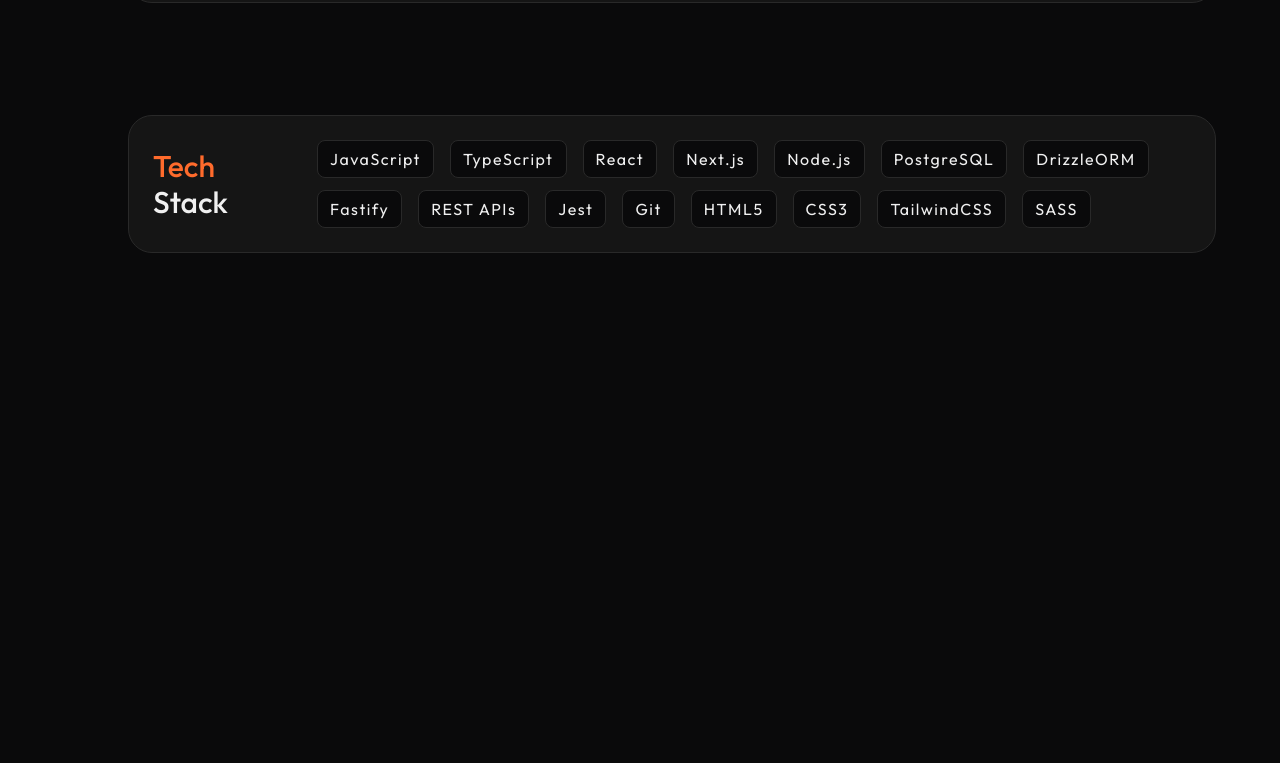
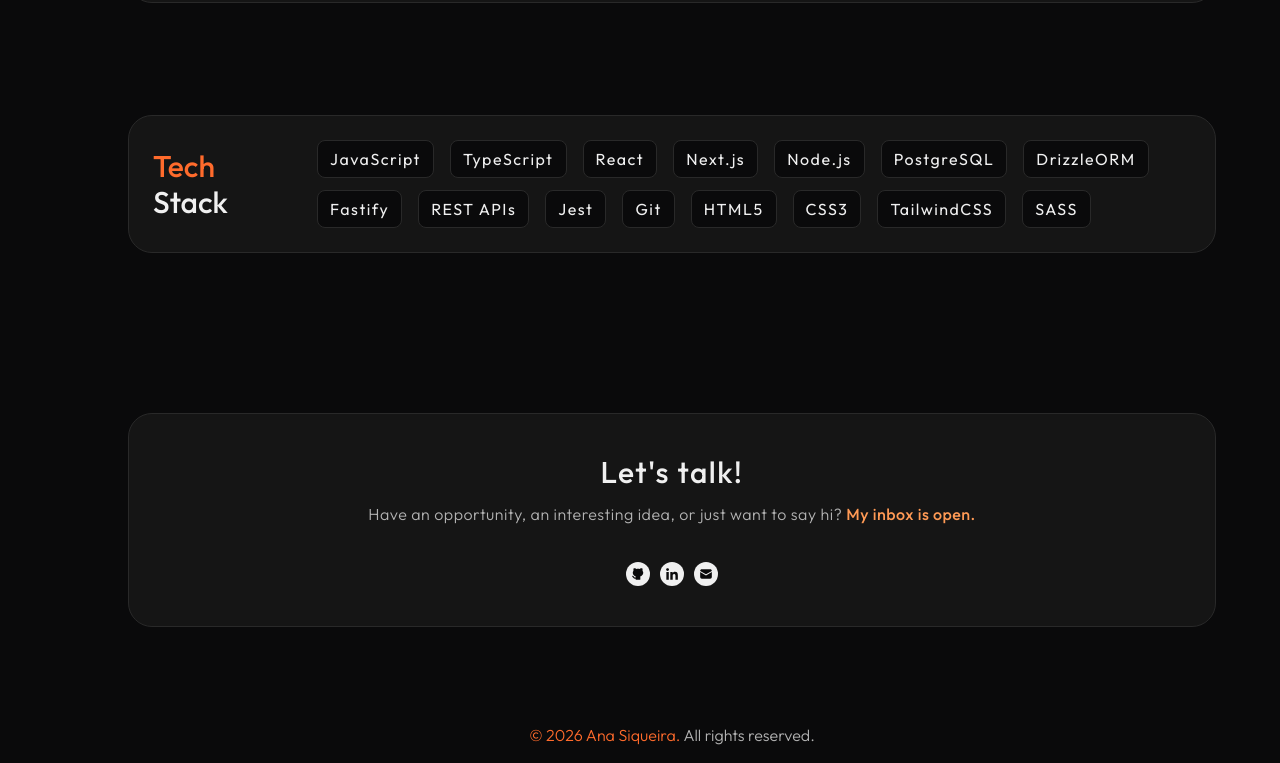
Before and after one commit to itsmesiq/portfolio, a Next.js app: page / in a window 1280 px wide. Shown: the part 1770-2533 px from the top of the page. Before the commit the page ends 2135 px from the top, so only its background shows below. Built offline with nearby package versions, Linux system fonts and the light colour scheme; no server answers.

Commit message:
feat: add Footer component

```diff
--- a/src/app/page.tsx
+++ b/src/app/page.tsx
@@ -1,3 +1,4 @@
+import { Footer } from '@/components/Footer';
 import { Hero } from '@/components/Hero';
 import { Navigation } from '@/components/Navigation';
 import { Projects } from '@/components/Projects';
@@ -5,13 +6,14 @@
 
 export default function Home() {
     return (
-        <div className="relative flex h-full w-full justify-center px-5 py-8 md:px-8 lg:px-16 lg:pt-20 lg:pl-32">
+        <div className="relative flex h-full w-full justify-center px-5 pt-8 md:px-8 lg:px-16 lg:pt-20 lg:pl-32">
             <Navigation />
 
             <main className="flex w-fit flex-col items-center">
                 <Hero />
                 <Projects />
                 <TechStack />
+                <Footer />
             </main>
         </div>
     );
--- /dev/null
+++ b/src/components/Footer.tsx
@@ -0,0 +1,52 @@
+import Image from 'next/image';
+
+export function Footer() {
+    return (
+        <footer className="w-full min-w-0">
+            <div className="my-20 flex w-full flex-col items-center rounded-3xl border border-stroke bg-surface p-10">
+                <h2 className="text-3xl font-medium tracking-[1.5px]">Let&apos;s talk!</h2>
+                <p className="py-3 text-center text-base font-light tracking-[0.5px] text-muted">
+                    Have an opportunity, an interesting idea, or just want to say hi?{' '}
+                    <span className="font-medium text-accent">My inbox is open.</span>
+                </p>
+                <div className="mt-6 flex items-center gap-2.5 lg:gap-2 xl:gap-2.5">
+                    <a href="https://github.com/itsmesiq" aria-label="GitHub">
+                        <Image
+                            src="/icons/github.svg"
+                            alt="GitHub"
+                            width={24}
+                            height={24}
+                            className="lg:size-5 xl:size-6"
+                        />
+                    </a>
+                    <a href="https://www.linkedin.com/in/itsmesiq/" aria-label="LinkedIn">
+                        <Image
+                            src="/icons/linkedin.svg"
+                            alt="LinkedIn"
+                            width={24}
+                            height={24}
+                            className="lg:size-5 xl:size-6"
+                        />
+                    </a>
+                    <a href="mailto:anasiqueira.serpentis@gmail.com" aria-label="Email">
+                        <Image
+                            src="/icons/email.svg"
+                            alt="Email"
+                            width={24}
+                            height={24}
+                            className="lg:size-5 xl:size-6"
+                        />
+                    </a>
+                </div>
+            </div>
+            <div className="flex w-full items-center justify-center py-4">
+                <p className="text-base font-light text-muted">
+                    <span className="text-primary">
+                        &copy; {new Date().getFullYear()} Ana Siqueira.
+                    </span>{' '}
+                    All rights reserved.
+                </p>
+            </div>
+        </footer>
+    );
+}
```
